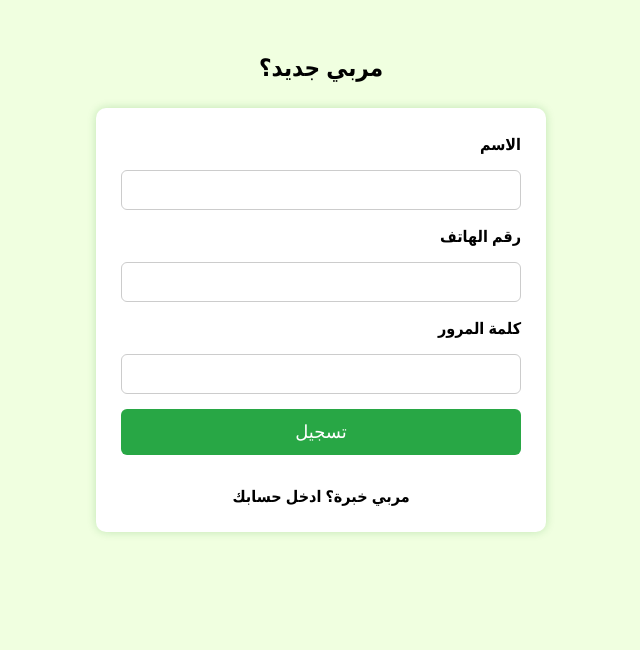
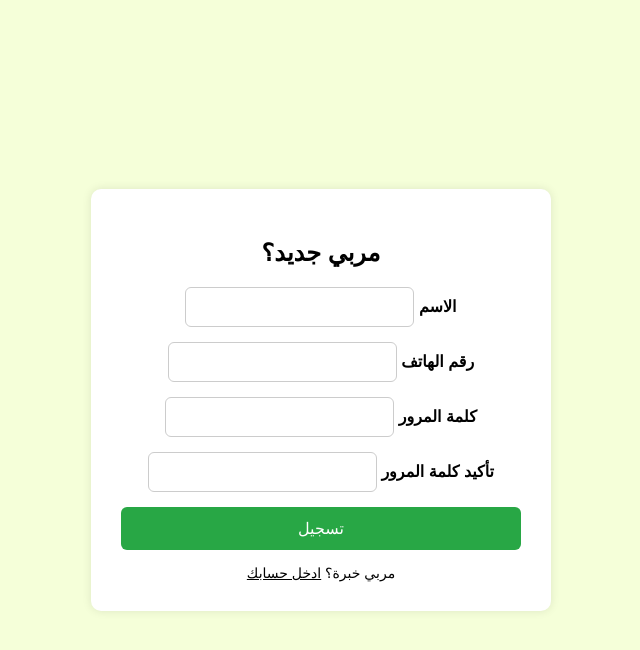
Before and after one commit to Muhammadelnaggar/murabbic-alerts, a website: page www/register.html in a window 1280 px wide. Shown: the whole page, without its empty margins (319-959 px from the left). Drawn offline with Linux system fonts and the light colour scheme.

Commit message:
Update register.html

```diff
--- a/www/register.html
+++ b/www/register.html
@@ -2,54 +2,62 @@
 <html lang="ar">
 <head>
   <meta charset="UTF-8" />
+  <meta name="viewport" content="width=device-width, initial-scale=1.0"/>
   <title>مربي جديد؟</title>
-  <meta name="viewport" content="width=device-width, initial-scale=1.0" />
   <style>
     body {
+      font-family: 'Arial', sans-serif;
+      background-color: #f5ffd9; /* أصفر كناري فاتح */
+      margin: 0;
+      padding: 0;
       direction: rtl;
-      font-family: 'Segoe UI', Tahoma, Geneva, Verdana, sans-serif;
-      background-color: #f0ffe0; /* أصفر كناري باهت */
+      display: flex;
+      justify-content: center;
+      align-items: center;
+      height: 100vh;
+    }
+
+    .container {
+      background: white;
       padding: 30px;
-      margin: 0;
+      border-radius: 10px;
+      box-shadow: 0 0 10px rgba(0,0,0,0.1);
+      width: 90%;
+      max-width: 400px;
+      text-align: center;
     }
 
     h2 {
-      text-align: center;
+      margin-bottom: 20px;
       color: black;
-      margin-bottom: 25px;
     }
 
     form {
-      max-width: 400px;
-      margin: auto;
       display: flex;
       flex-direction: column;
       gap: 15px;
-      background-color: #ffffff;
-      padding: 25px;
-      border-radius: 10px;
-      box-shadow: 0 0 10px rgba(0, 128, 0, 0.2);
     }
 
     label {
+      text-align: right;
       font-weight: bold;
       color: black;
     }
 
     input {
       padding: 10px;
-      font-size: 16px;
       border: 1px solid #ccc;
       border-radius: 6px;
+      font-size: 16px;
     }
 
     button {
-      padding: 12px;
-      font-size: 18px;
       background-color: #28a745; /* أخضر */
       color: white;
       border: none;
+      padding: 12px;
       border-radius: 6px;
+      font-size: 16px;
       cursor: pointer;
     }
 
@@ -58,75 +66,73 @@
     }
 
     .login-link {
-      text-align: center;
       margin-top: 15px;
+      font-size: 14px;
+      color: black;
     }
 
     .login-link a {
-      text-decoration: none;
-      color: black;
-      font-weight: bold;
-    }
-
-    .login-link a:hover {
+      color: #000;
       text-decoration: underline;
     }
   </style>
 </head>
 <body>
-
+  <div class="container">
     <h2>مربي جديد؟</h2>
-
     <form id="registerForm">
+      <div>
         <label for="name">الاسم</label>
         <input type="text" id="name" name="name" required />
-
+      </div>
+      <div>
         <label for="phone">رقم الهاتف</label>
-    <input type="text" id="phone" name="phone" required />
-
+        <input type="tel" id="phone" name="phone" required />
+      </div>
+      <div>
         <label for="password">كلمة المرور</label>
         <input type="password" id="password" name="password" required />
-
+      </div>
+      <div>
+        <label for="confirmPassword">تأكيد كلمة المرور</label>
+        <input type="password" id="confirmPassword" required />
+      </div>
       <button type="submit">تسجيل</button>
-
+    </form>
     <div class="login-link">
-      <a href="login.html">مربي خبرة؟ ادخل حسابك</a>
+      مربي خبرة؟ <a href="login.html">ادخل حسابك</a>
     </div>
-  </form>
+  </div>
 
   <script>
-    const form = document.getElementById("registerForm");
-
-    form.addEventListener("submit", async (e) => {
+    const form = document.getElementById('registerForm');
+    form.addEventListener('submit', async (e) => {
       e.preventDefault();
 
-      const data = {
-        name: form.name.value,
-        phone: form.phone.value,
-        password: form.password.value,
-      };
+      const name = document.getElementById('name').value.trim();
+      const phone = document.getElementById('phone').value.trim();
+      const password = document.getElementById('password').value;
+      const confirmPassword = document.getElementById('confirmPassword').value;
 
-      try {
-        const res = await fetch("https://murabbic-alerts.onrender.com/api/users", {
-          method: "POST",
-          headers: { "Content-Type": "application/json" },
-          body: JSON.stringify(data),
+      if (password !== confirmPassword) {
+        alert("كلمة المرور وتأكيدها غير متطابقين");
+        return;
+      }
+
+      const response = await fetch('https://murabbic-alerts.onrender.com/api/users', {
+        method: 'POST',
+        headers: { 'Content-Type': 'application/json' },
+        body: JSON.stringify({ name, phone, password })
       });
 
-        const result = await res.json();
-
-        if (res.ok) {
-          alert("✅ تم التسجيل بنجاح");
+      const result = await response.json();
+      if (response.ok) {
+        alert(result.message);
         window.location.href = "login.html";
       } else {
-          alert("❌ فشل في التسجيل: " + (result?.error || ""));
-        }
-      } catch (err) {
-        console.error(err);
-        alert("⚠️ حدث خطأ في الاتصال بالخادم");
+        alert(result.error || 'حدث خطأ أثناء التسجيل');
       }
     });
   </script>
-
 </body>
 </html>
```
Lines whose indentation alone changed are shown as unchanged.
